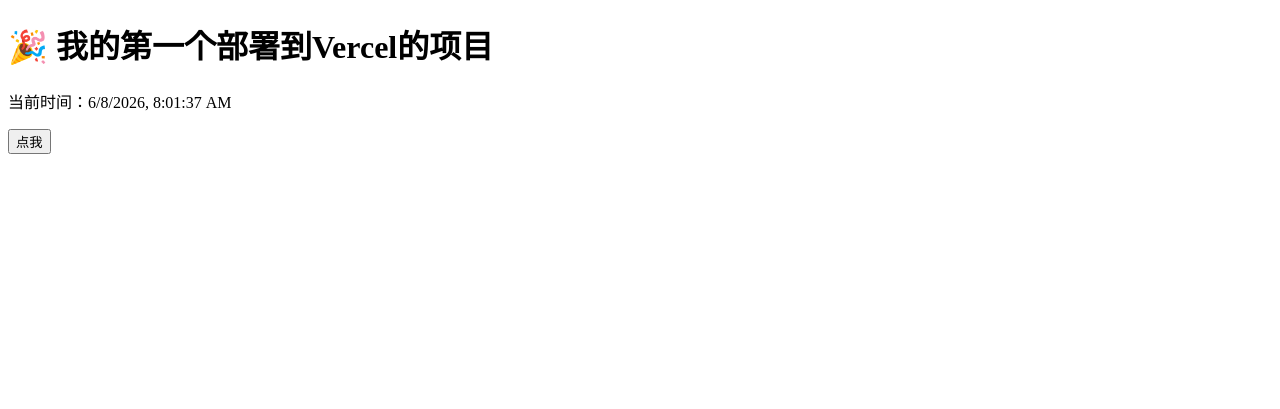
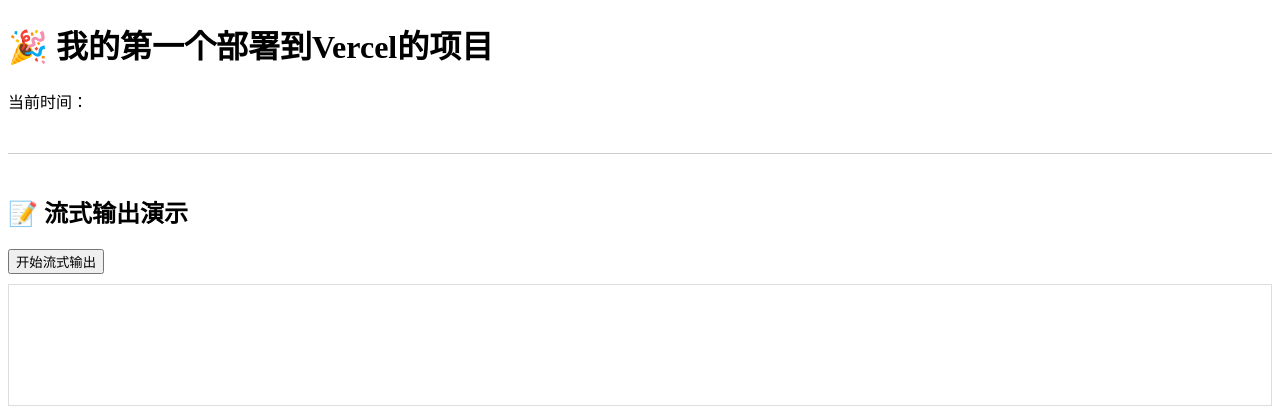
Before and after one commit to dylitter/my-first-ai-project, a plain HTML site: page AI.html in a window 1280 px wide. Drawn offline with Linux system fonts and the light colour scheme.

Commit message:
增加流式输出演示

```diff
--- a/AI.html
+++ b/AI.html
@@ -7,9 +7,23 @@
 <body>
     <h1>🎉 我的第一个部署到Vercel的项目</h1>
     <p>当前时间：<span id="time"></span></p>
-    <button onclick="alert('你好，Vercel！')">点我</button>
+    <!-- 流式输出演示 -->
+    <div style="margin-top: 40px; border-top: 1px solid #ccc; padding-top: 20px;">
+        <h2>📝 流式输出演示</h2>
+        <button onclick="startStream()">开始流式输出</button>
+        <div id="streamOutput" style="border:1px solid #ddd; margin-top:10px; padding:10px; min-height:100px; font-family: monospace;"></div>
+    </div>
     <script>
-        document.getElementById('time').innerText = new Date().toLocaleString();
+        async function startStream() {
+            const output = document.getElementById('streamOutput');
+            output.innerText = '开始流式输出...';
+            const sentence = '🎉 这是一段流式输出的文字！你可以看到它一个字一个字地出现，就像有人在现场打字一样。这种体验会让用户感觉更自然、更流畅。'
+            for (let i = 0; i < sentence.length; i++) {
+                output.innerText = sentence.substring(0, i + 1);
+                await new Promise(resolve => setTimeout(resolve, 100));
+            }
+            output.innerText = '流式输出完成！';
+        }
     </script>
 </body>
 </html>
```
